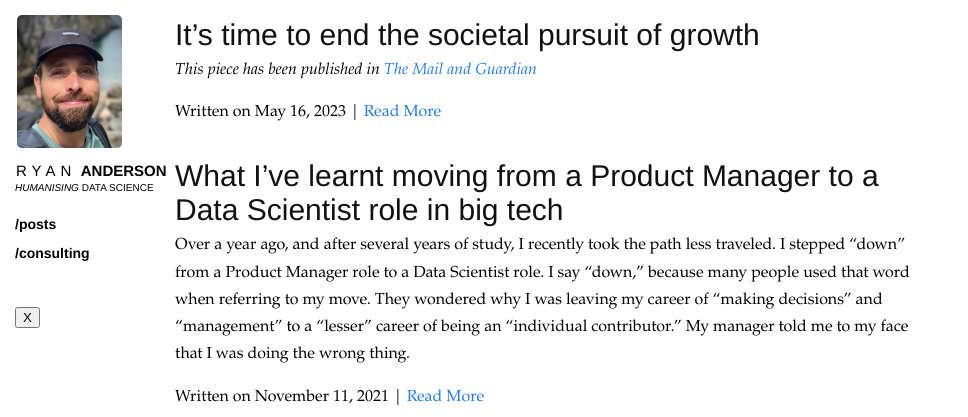
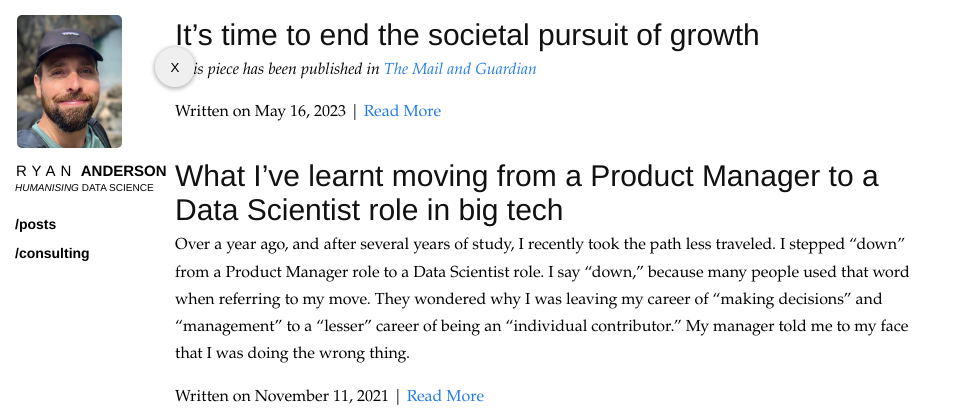
Before and after one commit to ryan-anderson-ds/ryan-anderson-ds.github.io, a Jekyll site: the page built from index.html, in a window 1280 px wide. Shown: the top 417 px of the page, without its empty margins (0-968 px from the left). Built offline with Jekyll 4.4.1, drawn with Linux system fonts in a browser that asks for light colours.

Commit message:
Update base.scss

```diff
--- a/css/base.scss
+++ b/css/base.scss
@@ -67,6 +67,20 @@ a {
       margin-right: 6px;
     }
   }
+
+  button {
+  position: absolute;
+  border: none;
+  height: 40px;
+  width: 40px;
+  border-radius: 50%;
+  box-shadow: 0px 1px 4px 1px rgba(0 ,0, 0, .3);
+  left: 100%;
+  top: 2rem;
+  transform: translateX(-50%);
+  cursor: pointer;
+}
+
   .sections {
     margin: 15px 0 0 0;
     a {
```
